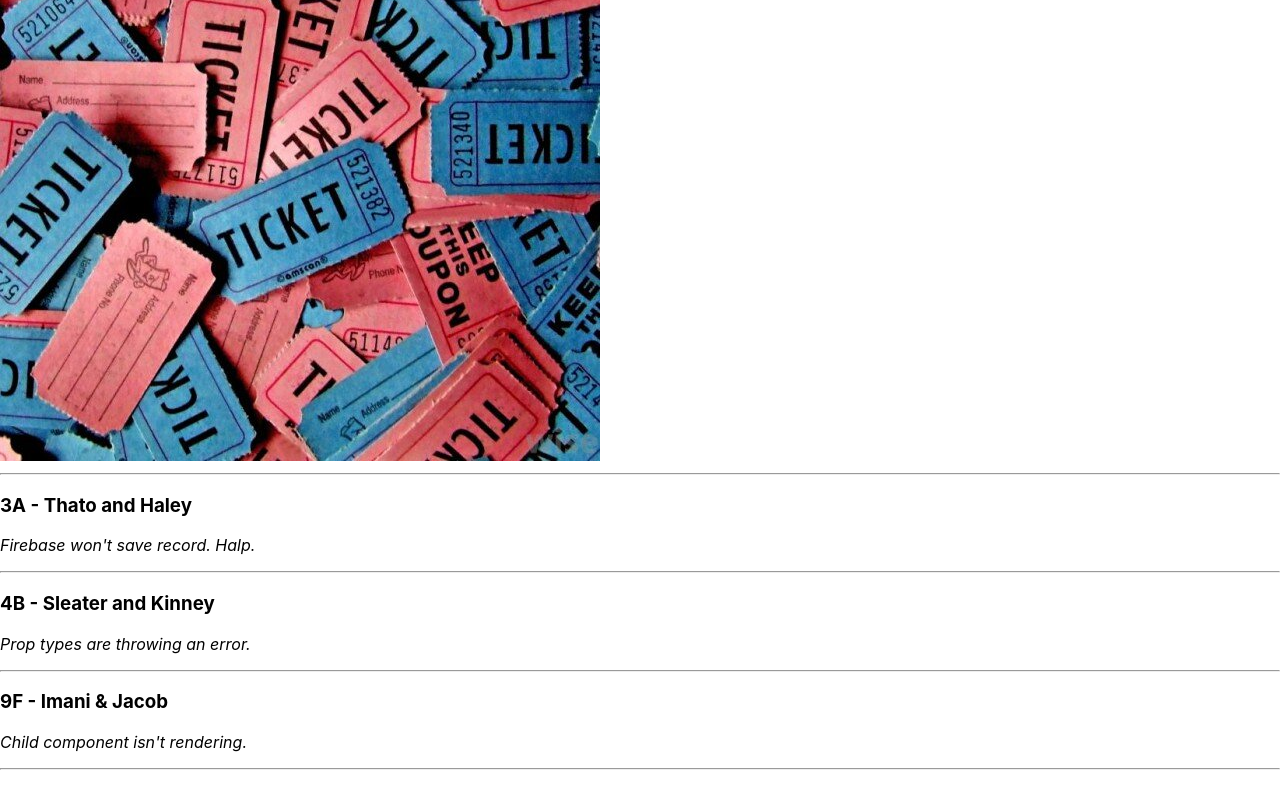
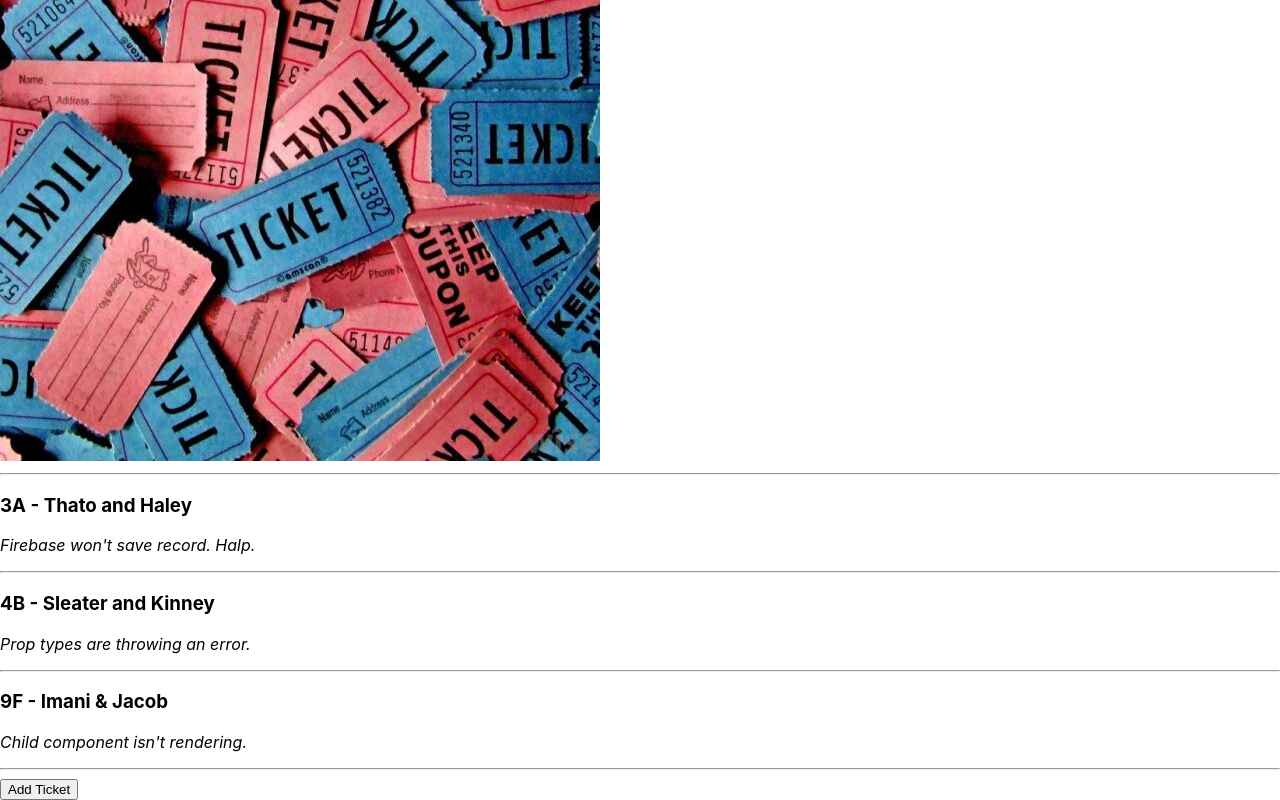
Before and after one commit to jessi-b/help-queue, a React (Create React App) app: page / in a window 1280 px wide. Shown: the part 221-1021 px from the top of the page. Before the commit the page ends 999 px from the top, so only its background shows below. Built offline with nearby package versions, Linux system fonts and the light colour scheme.

Commit message:
add newticketform &  ticket control w/ handler & render methods

```diff
--- a/src/components/App.js
+++ b/src/components/App.js
@@ -1,17 +1,13 @@
 import React from "react";
 import Header from "./Header";
-import TicketList from "./TicketList";
+import TicketControl from "./TicketControl";
 
 function App(){
   return (
-    // JSX syntax; syntatic sugar
-    // <React.Fragment>
-    //   <ChildComponent />
-    // </React.Fragment>
     <React.Fragment>
       <Header />
-      <TicketList />
-  </React.Fragment>
+      <TicketControl />
+    </React.Fragment>
   );
 }
 
--- /dev/null
+++ b/src/components/NewTicketForm.js
@@ -0,0 +1,12 @@
+//parent component for NewTicketForm.js and TicketList.js
+import React from "react";
+
+function NewTicketForm(props){
+  return (
+    <React.Fragment>
+      <h3>This is a form.</h3>
+    </React.Fragment>
+  );
+}
+
+export default NewTicketForm;
--- /dev/null
+++ b/src/components/TicketControl.js
@@ -0,0 +1,38 @@
+// class-based component to handle state
+// parent to NewTicketForm and TicketList (import both)
+import React from 'react';
+import NewTicketForm from './NewTicketForm';
+import TicketList from './TicketList';
+
+class TicketControl extends React.Component {
+  constructor(props) {
+    super(props);
+    this.state = {
+      formVisibleOnPage: false
+    };
+  }
+  handleClick = () => {
+    this.setState(prevState => ({
+      formVisibleOnPage: !prevState.formVisibleOnPage
+    }));
+  }
+  render(){
+    let currentlyVisibleState = null;
+    let buttonText = null; // new code
+    if (this.state.formVisibleOnPage) {
+      currentlyVisibleState = <NewTicketForm />;
+      buttonText = "Return to Ticket List"; // new code
+    } else {
+      currentlyVisibleState = <TicketList />;
+      buttonText = "Add Ticket"; // new code
+    }
+    return (
+      <React.Fragment>
+        {currentlyVisibleState}
+        <button onClick={this.handleClick}>{buttonText}</button> { /* new code */ }
+      </React.Fragment>
+    );
+  }
+}
+
+export default TicketControl;
```
